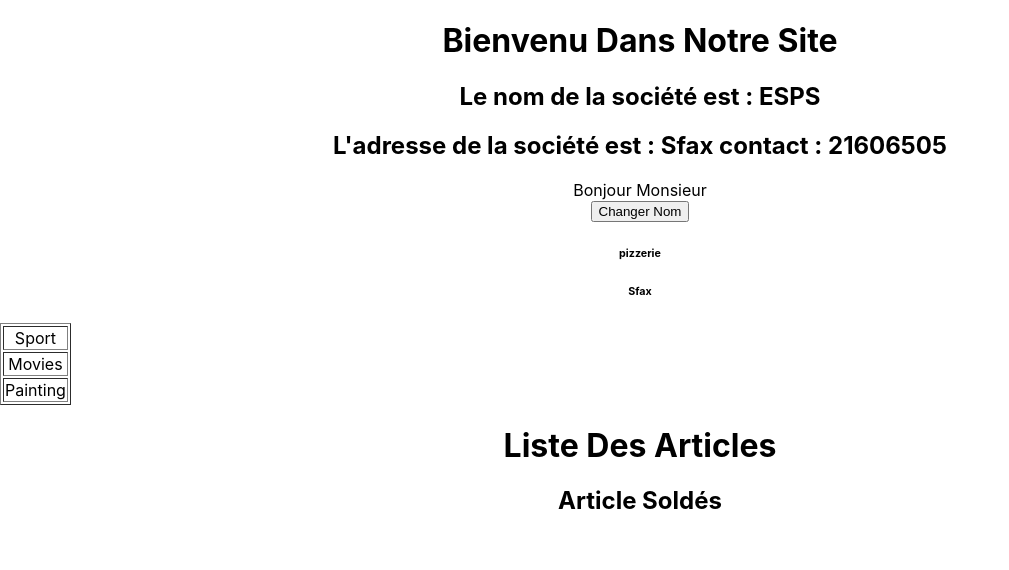
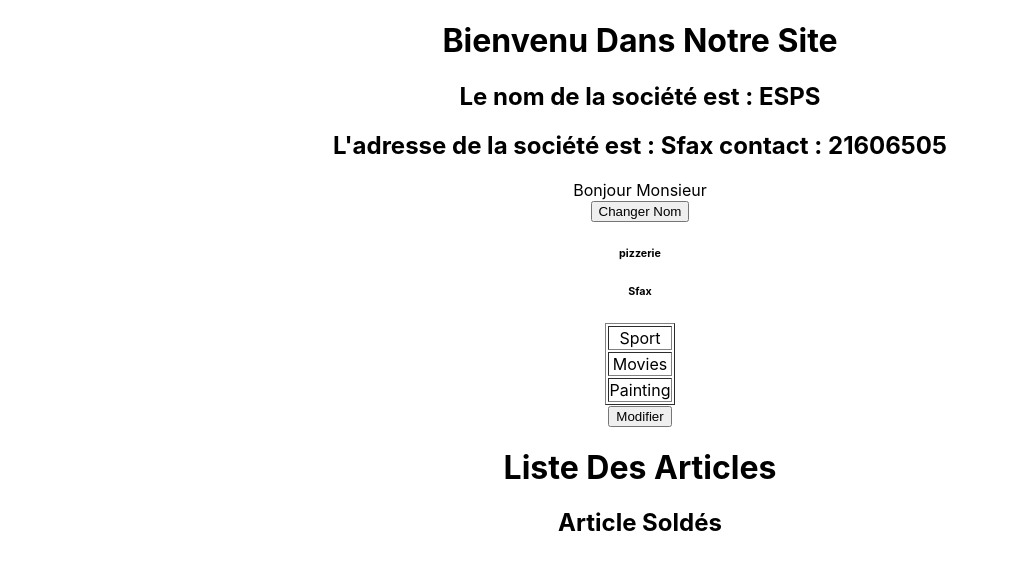
Before and after one commit to Moez-Zouari/react-esps-firstapp, a React (Create React App) app: page / in a window 1280 px wide. Shown: the top 570 px of the page, without its empty margins (0-1009 px from the left). Built offline with nearby package versions, Linux system fonts and the light colour scheme.

Commit message:
State Table Object

```diff
--- a/src/Article.jsx
+++ b/src/Article.jsx
@@ -11,16 +11,21 @@ class Article extends Component {
 
     }
 
+    handleChange = () => {
+        this.setState({ hobbies: [...this.state.hobbies, "Aerobic"] })
+    }
+
     render() {
         return (
             <div>
                 <h6>{this.state.nom}</h6>
                 <h6>{this.state.adresse}</h6>
-                <table border={1}>
+                <table border={1} align="center">
                     {this.state.hobbies.map((art, index) =>
                         <tr key={index}><td>{art}</td></tr>
                     )}
                 </table>
+                <button onClick={() => this.handleChange()}>Modifier</button>
                 <h1>Liste Des Articles</h1>
                 <h2>Article Soldés</h2>
 
```
